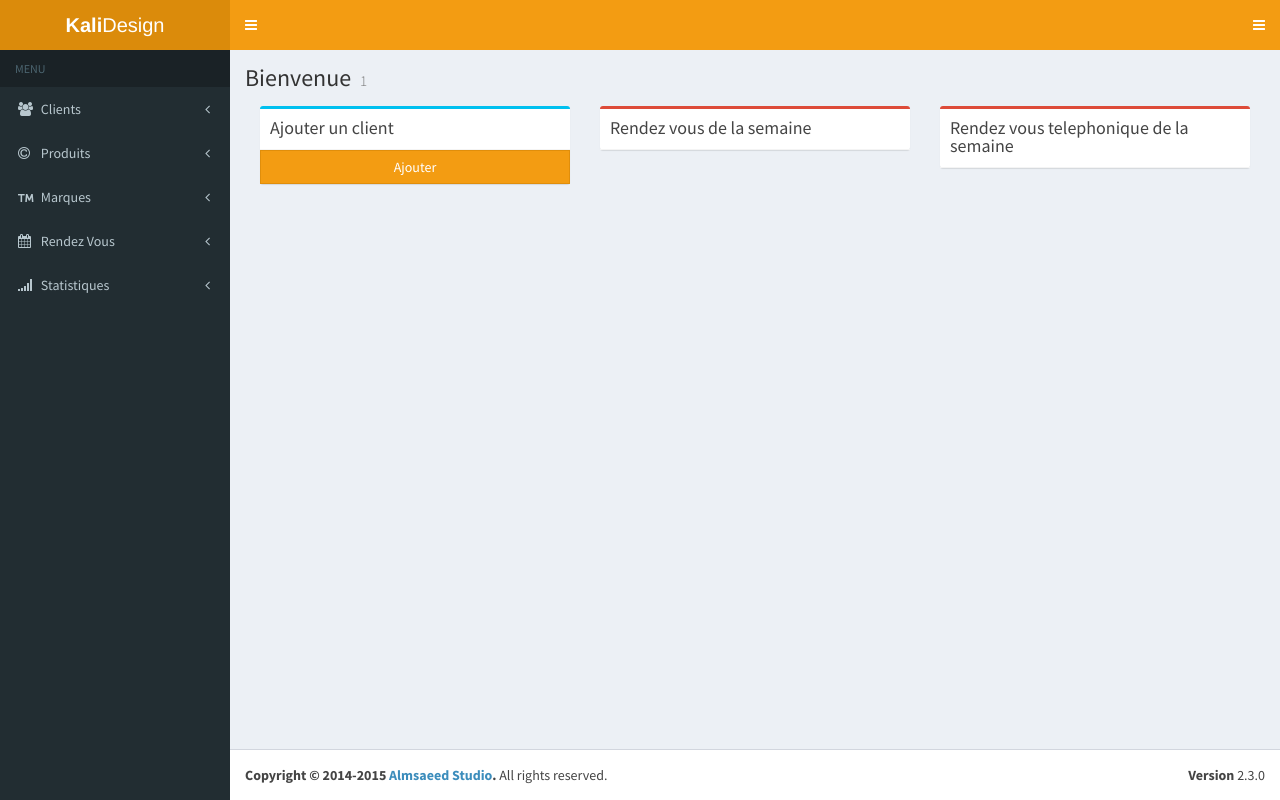
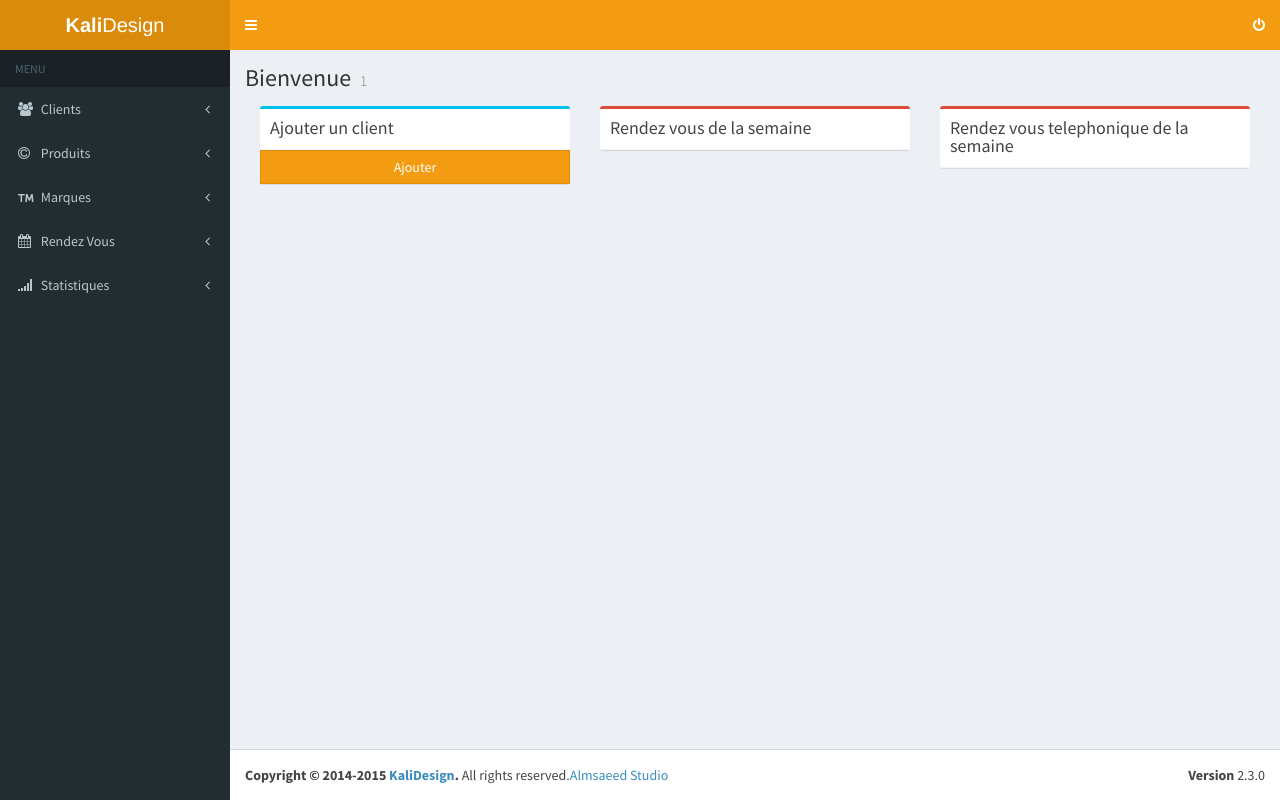
Before and after one commit to SirCrowley/KALI, a PHP site: page /index2.php in a window 1280 px wide. Run offline with PHP 8.4, Linux system fonts and the light colour scheme; the visitor is signed in with stand-in values (Sample User, id 1); some libraries are stand-ins or nearby versions.

Commit message:
dropdown

```diff
--- a/GestionKali/index2.php
+++ b/GestionKali/index2.php
@@ -43,23 +43,24 @@
           <!-- logo for regular state and mobile devices -->
           <span class="logo-lg"><b>Kali</b>Design</span>
         </a>
-	     <nav class="navbar navbar-static-top" role="navigation">
+        <nav class="navbar navbar-static-top" role="navigation">
           <!-- Sidebar toggle button-->
           <a href="#" class="sidebar-toggle" data-toggle="offcanvas" role="button">
             <span class="sr-only">Deploiement menu</span>
           </a>
           <div class="navbar-custom-menu">
-            <a href="./deco.php" class="sidebar-toggle" role="button">
-            </a>
-            <!--  <span class="sr-only">Deconnexion</span> -->
-            <ul class="nav navbar-nav navbar-right">
-              <a href="./deco.php" margin-left="20px">
+            <ul class="nav navbar-nav">
+              <li>
+              <a href="./deco.php" class="dropdown">
                 <i class="fa fa-power-off"></i>
               </a>
+             </li>
             </ul>
           </div>
-	     </nav>
-    </header>
+        </nav>
+      </header>
+    </div>
+    <div>
       <!-- Left side column. contains the logo and sidebar -->
       <aside class="main-sidebar">
         <!-- sidebar: style can be found in sidebar.less -->
@@ -163,7 +164,7 @@
         <div class="pull-right hidden-xs">
           <b>Version</b> 2.3.0
         </div>
-        <strong>Copyright &copy; 2014-2015 <a href="http://almsaeedstudio.com">Almsaeed Studio</a>.</strong> All rights reserved.
+        <strong>Copyright &copy; 2014-2015 <a href="http://kalidesign.fr">KaliDesign</a>.</strong> All rights reserved.<a href="http://almsaeedstudio.com">Almsaeed Studio</a>
       </footer>
     </div><!-- ./wrapper -->
 
```
